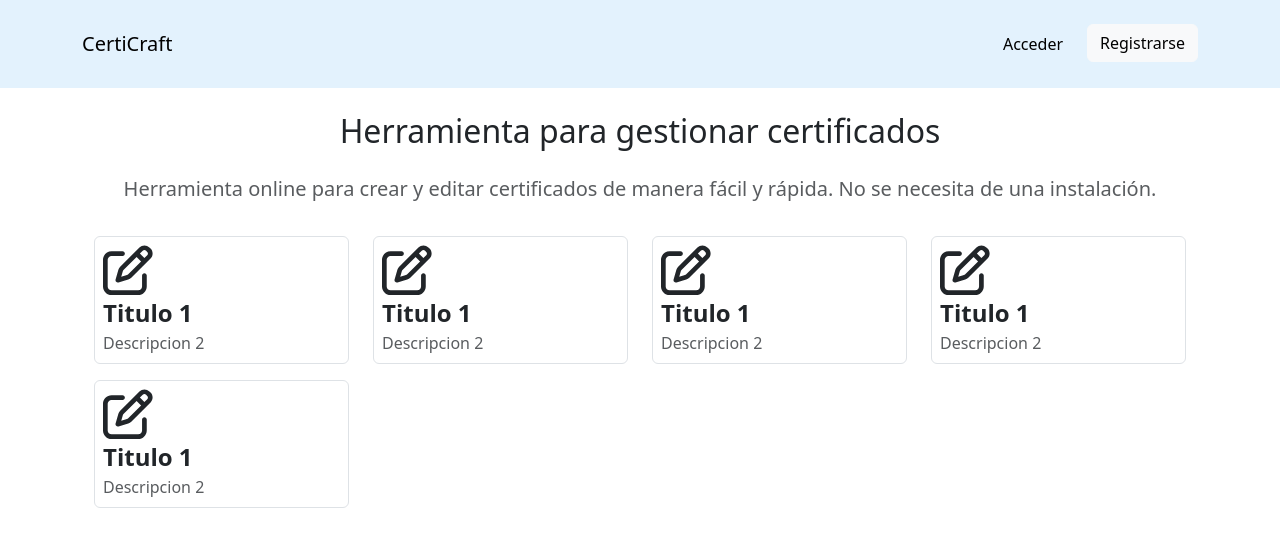
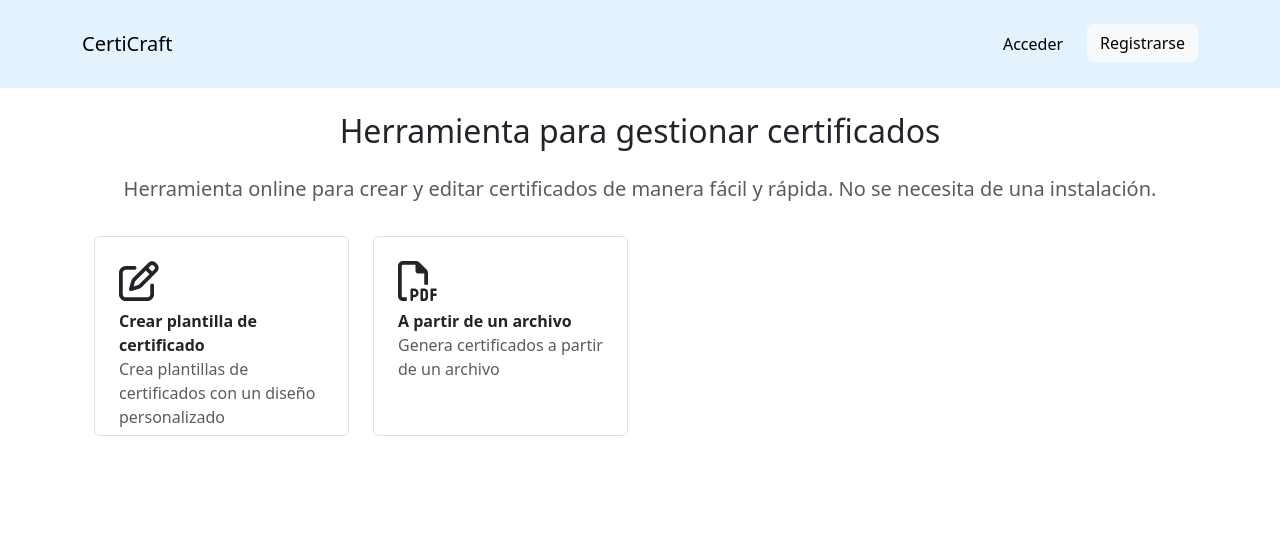
Before and after one commit to Vladox69/certi-craft, a React (Vite) app: page / in a window 1280 px wide. Shown: the top 546 px of the page. Built offline with nearby package versions, Linux system fonts and the light colour scheme.

Commit message:
add route pdf and template

```diff
--- a/src/interface/Card.ts
+++ b/src/interface/Card.ts
@@ -2,7 +2,7 @@ import { ReactNode } from "react";
 
 export interface Card{
     title:string;
-    subtitle:string;
     description:string;
     icon:ReactNode;
+    to:string;
 }
--- a/src/main.tsx
+++ b/src/main.tsx
@@ -3,7 +3,7 @@ import { createRoot } from "react-dom/client";
 import App from "./App.tsx";
 import "./index.css";
 import { createBrowserRouter, RouterProvider } from "react-router-dom";
-import { MainPage } from "./pages";
+import { MainPage, PDFPage } from "./pages";
 
 const router = createBrowserRouter([
   {
@@ -15,6 +15,10 @@ const router = createBrowserRouter([
       }
     ]
   },
+  {
+    path:"pdf",
+    element:<PDFPage/>
+  }
 ]);
 
 createRoot(document.getElementById("root")!).render(
--- a/src/pages/MainPage.css
+++ b/src/pages/MainPage.css
@@ -1,6 +1,7 @@
 .grid-item {
   cursor: pointer;
   transition: background-color 0.3s ease;
+  height: 200px;
 }
 
 .grid-item:hover {
--- a/src/pages/MainPage.tsx
+++ b/src/pages/MainPage.tsx
@@ -1,39 +1,21 @@
 import { FontAwesomeIcon } from "@fortawesome/react-fontawesome";
 import { Card } from "../interface";
 import "./MainPage.css";
-import { faPenToSquare } from "@fortawesome/free-regular-svg-icons";
+import { faFilePdf, faPenToSquare } from "@fortawesome/free-regular-svg-icons";
 import { NavLink } from "react-router-dom";
 export const MainPage = () => {
   const cards: Card[] = [
     {
-      description: "Descripcion 2",
-      icon: <FontAwesomeIcon style={{ fontSize: 50 }} icon={faPenToSquare} />,
-      subtitle: "",
-      title: "Titulo 1",
+      description: "Crea plantillas de certificados con un diseño personalizado",
+      icon: <FontAwesomeIcon style={{ fontSize: 40 }} icon={faPenToSquare} />,
+      title: "Crear plantilla de certificado",
+      to:"template"
     },
     {
-      description: "Descripcion 2",
-      icon: <FontAwesomeIcon style={{ fontSize: 50 }} icon={faPenToSquare} />,
-      subtitle: "",
-      title: "Titulo 1",
-    },
-    {
-      description: "Descripcion 2",
-      icon: <FontAwesomeIcon style={{ fontSize: 50 }} icon={faPenToSquare} />,
-      subtitle: "",
-      title: "Titulo 1",
-    },
-    {
-      description: "Descripcion 2",
-      icon: <FontAwesomeIcon style={{ fontSize: 50 }} icon={faPenToSquare} />,
-      subtitle: "",
-      title: "Titulo 1",
-    },
-    {
-      description: "Descripcion 2",
-      icon: <FontAwesomeIcon style={{ fontSize: 50 }} icon={faPenToSquare} />,
-      subtitle: "",
-      title: "Titulo 1",
+      description: "Genera certificados a partir de un archivo",
+      icon: <FontAwesomeIcon style={{ fontSize: 40 }} icon={faFilePdf} />,
+      title: "A partir de un archivo",
+      to:"pdf"
     },
   ];
   return (
@@ -50,11 +32,11 @@ export const MainPage = () => {
           {cards.map((card, index) => (
             <div className="col-12 col-md-4 col-lg-3 my-2" key={index}>
               <NavLink
-                to=""
-                className="border rounded d-flex flex-column align-items-start p-2 grid-item nav-link active"
+                to={card.to}
+                className="border rounded d-flex flex-column align-items-start p-4 grid-item nav-link active"
               >
                 {card.icon}
-                <span className="fs-4 fw-bold">{card.title}</span>
+                <span className="fs-6  mt-2 fw-bold">{card.title}</span>
                 <span className="text-muted">{card.description}</span>
               </NavLink>
             </div>
--- /dev/null
+++ b/src/pages/PDFPage.tsx
@@ -0,0 +1,7 @@
+import "./PDFPage.css"
+
+export const PDFPage = () => {
+  return (
+    <div>PDFPage</div>
+  )
+}
--- a/src/pages/index.ts
+++ b/src/pages/index.ts
@@ -1 +1,2 @@
 export * from "./MainPage"
+export * from "./PDFPage"
```
Also changed, not shown: src/pages/PDFPage.css (added).
